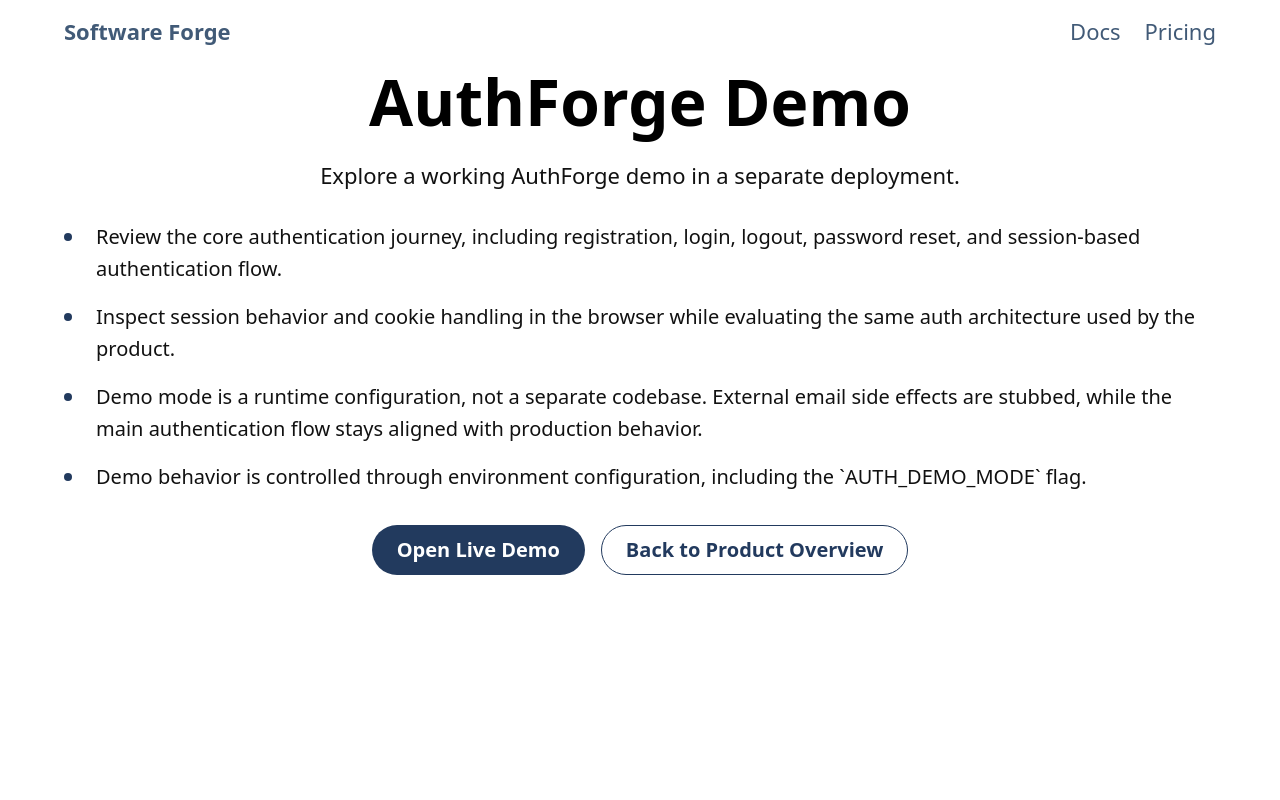
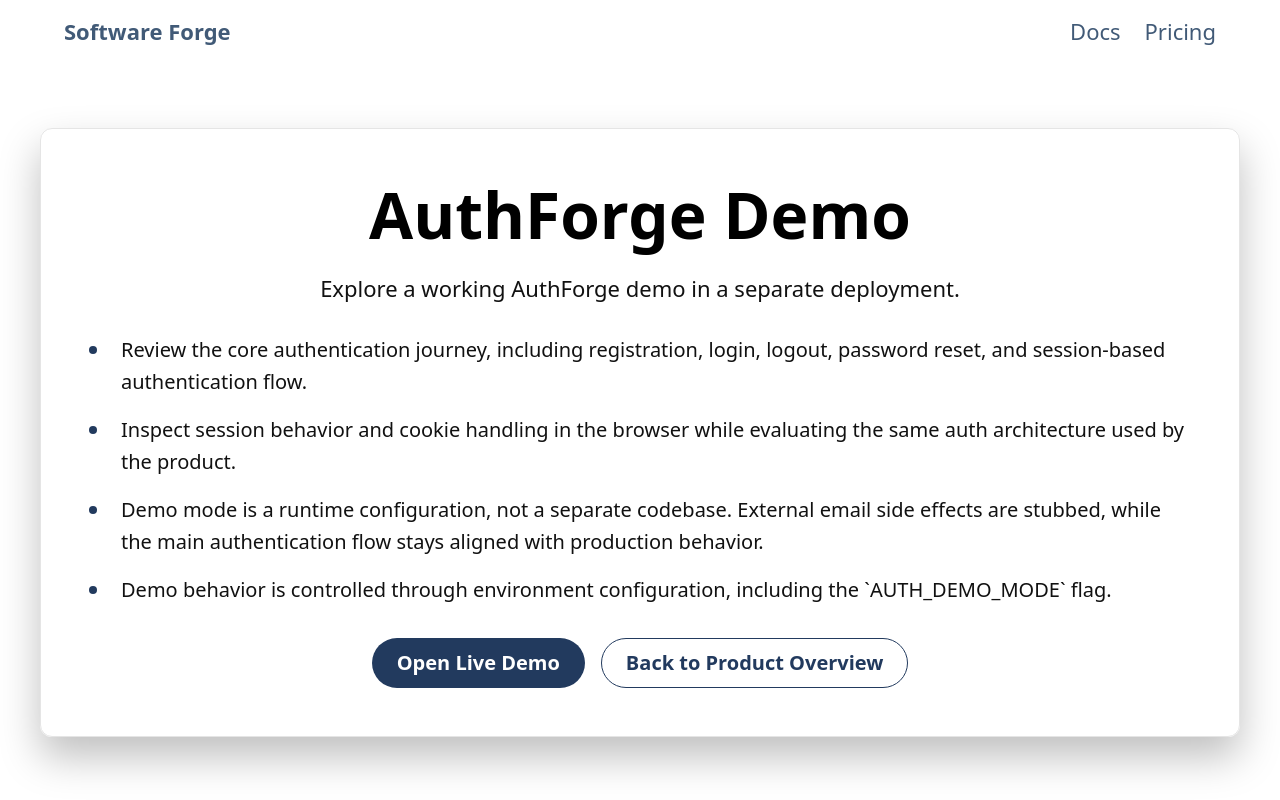
Before and after one commit to Grammeri/nextjs-landing, a Next.js app: page /demo in a window 1280 px wide. Shown: the top 800 px of the page. Built offline with nearby package versions, Linux system fonts and the light colour scheme.

Commit message:
refactor(ui): introduce shared page shell and content surface for demo, legal and products

```diff
--- a/src/app/(business)/legal/page.module.css
+++ b/src/app/(business)/legal/page.module.css
@@ -1,21 +1,29 @@
-.wrapper {
+.layout {
+  min-height: 100vh;
+  padding: var(--page-shell-padding-y) var(--page-shell-padding-x);
   background-color: var(--color-surface-base);
-  padding-top: var(--section-padding-top-default);
-  padding-bottom: var(--section-padding-bottom-default);
 }
 
-.container {
-  max-width: var(--container-width);
+.surface {
+  max-width: var(--content-surface-max-width);
   margin: 0 auto;
-  padding-left: var(--container-padding);
-  padding-right: var(--container-padding);
 
+  padding: var(--content-surface-padding-y) var(--content-surface-padding-x);
+
+  background: var(--content-surface-bg);
+  border: var(--content-surface-border);
+  border-radius: var(--content-surface-radius);
+  box-shadow: var(--content-surface-shadow);
+}
+
+.content {
   display: flex;
   flex-direction: column;
   gap: var(--legal-container-gap);
 }
 
 /* Main page title */
+
 .title {
   font-size: var(--legal-title-size);
   font-weight: var(--legal-title-weight);
@@ -25,34 +33,16 @@
   color: var(--legal-title-color);
 }
 
-/* Each section */
-.section {
-  display: flex;
-  flex-direction: column;
-  gap: var(--spacing-md);
-}
+/* Anchor navigation */
 
-/* Section headings */
-.heading {
-  font-size: var(--legal-heading-size);
-  font-weight: var(--legal-heading-weight);
-  line-height: var(--legal-heading-line-height);
-  color: var(--legal-heading-color);
-}
-
-/* Body text */
-.section p {
-  font-size: var(--legal-body-size);
-  line-height: var(--legal-body-line-height);
-  color: var(--legal-body-color);
-}
-
-/* Legal anchor navigation */
 .legalNav {
   display: flex;
   flex-wrap: wrap;
   align-items: center;
   gap: var(--legal-nav-gap);
+
+  padding-bottom: var(--legal-title-nav-gap);
+  border-bottom: 1px solid var(--legal-nav-divider-color);
 
   font-size: var(--legal-nav-font-size);
   font-weight: var(--legal-nav-font-weight);
@@ -65,8 +55,41 @@
   transition: color var(--motion-duration-fast) var(--motion-easing-standard);
 }
 
-.legalNav a:hover {
+.legalNav a:hover,
+.legalNav a:focus-visible {
   color: var(--legal-nav-hover-color);
+}
+
+/* Sections */
+
+.section {
+  display: flex;
+  flex-direction: column;
+  gap: var(--spacing-md);
+}
+
+/* divider between sections */
+
+.section+.section {
+  padding-top: var(--legal-container-gap);
+  border-top: 1px solid var(--legal-nav-divider-color);
+}
+
+/* Section headings */
+
+.heading {
+  font-size: var(--legal-heading-size);
+  font-weight: var(--legal-heading-weight);
+  line-height: var(--legal-heading-line-height);
+  color: var(--legal-heading-color);
+}
+
+/* Body text */
+
+.section p {
+  font-size: var(--legal-body-size);
+  line-height: var(--legal-body-line-height);
+  color: var(--legal-body-color);
 }
 
 .divider {
--- a/src/app/(demo)/demo/page.module.css
+++ b/src/app/(demo)/demo/page.module.css
@@ -2,6 +2,7 @@
   display: flex;
   flex-direction: column;
   align-items: center;
+  gap: var(--demo-points-to-actions-gap);
   width: 100%;
 }
 
@@ -10,9 +11,9 @@
   flex-direction: column;
   align-items: center;
   text-align: center;
-  gap: var(--demo-header-gap);
   width: 100%;
   max-width: var(--demo-content-max-width);
+  gap: var(--demo-header-gap);
 }
 
 .subtitle {
@@ -30,7 +31,7 @@
 .points {
   width: 100%;
   max-width: var(--demo-content-max-width);
-  margin: var(--demo-subtitle-to-points-gap) 0 0;
+  margin: 0;
   padding: 0;
   list-style: none;
   display: flex;
@@ -65,5 +66,4 @@
   gap: var(--demo-actions-gap);
   flex-wrap: wrap;
   justify-content: center;
-  margin-top: var(--demo-points-to-actions-gap);
 }
--- a/src/app/(demo)/layout.module.css
+++ b/src/app/(demo)/layout.module.css
@@ -1,5 +1,16 @@
-.main {
+.layout {
   min-height: 100vh;
-  padding-top: var(--spacing-2xl);
-  padding-bottom: var(--spacing-2xl);
+  padding: var(--page-shell-padding-y) var(--page-shell-padding-x);
+  background-color: var(--color-bg);
 }
+
+.surface {
+  max-width: var(--content-surface-max-width);
+  min-height: 100%;
+  margin: 0 auto;
+  padding: var(--content-surface-padding-y) var(--content-surface-padding-x);
+  background: var(--content-surface-bg);
+  border: var(--content-surface-border);
+  border-radius: var(--content-surface-radius);
+  box-shadow: var(--content-surface-shadow);
+}
--- a/src/app/(demo)/layout.tsx
+++ b/src/app/(demo)/layout.tsx
@@ -6,5 +6,9 @@ type DemoLayoutProps = {
 };
 
 export default function DemoLayout({ children }: DemoLayoutProps) {
-  return <main className={`${styles.main} container`}>{children}</main>;
+  return (
+    <main className={styles.layout}>
+      <div className={styles.surface}>{children}</div>
+    </main>
+  );
 }
--- a/src/app/globals.css
+++ b/src/app/globals.css
@@ -240,6 +240,13 @@
   --notice-body-size: var(--font-size-sm);
   --notice-shadow: var(--shadow-xs);
 
+  /* Shared content surface */
+  --content-surface-bg: color-mix(in srgb, var(--color-bg) 92%, transparent);
+  --content-surface-border: 1px solid var(--color-border);
+  --content-surface-radius: var(--radius-lg);
+  --content-surface-shadow: var(--card-shadow-soft);
+  --content-surface-padding: var(--spacing-2xl);
+
   /* Demo page */
   --demo-content-max-width: var(--container-width);
   --demo-subtitle-size: var(--font-size-lg);
@@ -253,6 +260,19 @@
   --demo-point-marker-size: 8px;
   --demo-point-marker-color: var(--color-texas-blue);
   --demo-point-marker-offset-y: 0.8em;
+
+  /* Shared page shell / content surface */
+  --page-shell-padding-x: var(--spacing-xl);
+  --page-shell-padding-y: var(--spacing-3xl);
+
+  --content-surface-max-width: var(--container-width);
+  --content-surface-padding-x: var(--spacing-2xl);
+  --content-surface-padding-y: var(--spacing-2xl);
+
+  --content-surface-bg: color-mix(in srgb, var(--color-bg) 92%, transparent);
+  --content-surface-border: 1px solid var(--color-border);
+  --content-surface-radius: var(--radius-lg);
+  --content-surface-shadow: var(--card-shadow-soft);
 
   /* Header surface */
   --header-bg-transparent: transparent;
```
Also changed, not shown: src/app/(business)/legal/page.tsx (+7 -12 lines), src/app/products/layout.module.css (+7 -7 lines).
